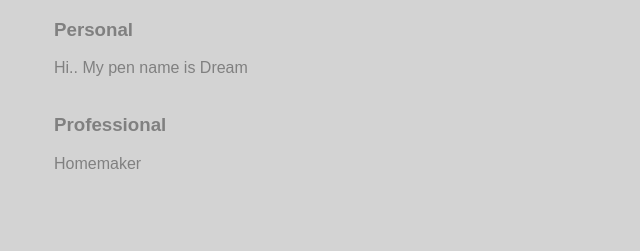
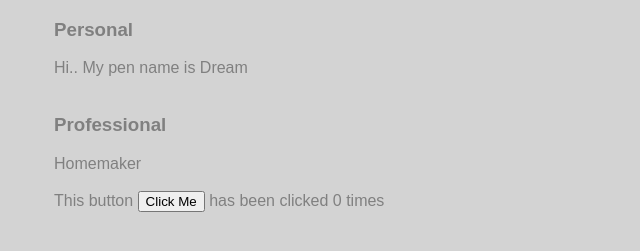
Before and after one commit to dreams1512/imad-app, a website: page ui/index.html in a window 1280 px wide. Shown: the part 297-548 px from the top of the page, without its empty margins (186-826 px from the left). Drawn offline with Linux system fonts and the light colour scheme.

Commit message:
[imad-console] Updates ui/index.html

```diff
--- a/ui/index.html
+++ b/ui/index.html
@@ -15,7 +15,9 @@
         <h3>Professional</h3>
         <div> Homemaker</div>
         <br>
-        <div class="footer"></div>
+        <div class="footer">
+            This button <button id="counter">Click Me </button> has been clicked <span id=count> 0 </span> times
+        </div>
         <script type="text/javascript" src="/ui/main.js">
         </script>
         </div>
```
